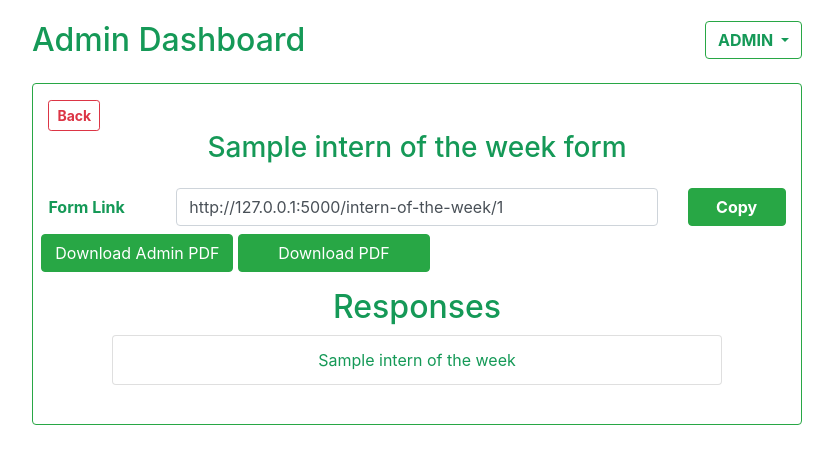
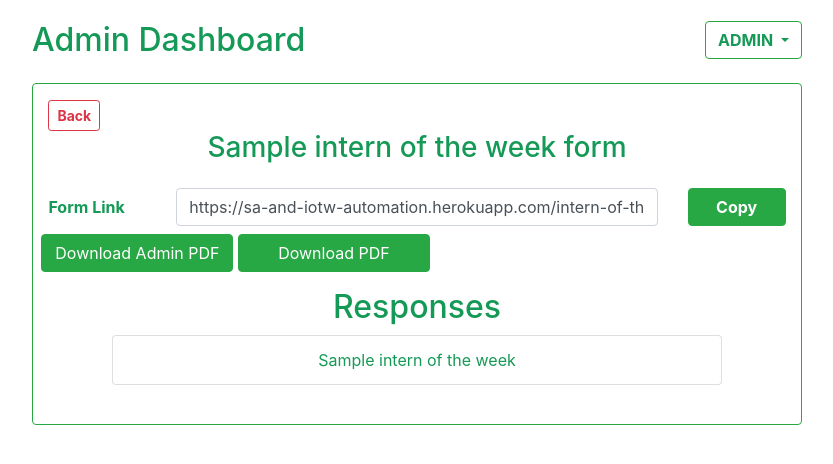
Before and after one commit to Sameena-Fathima/form-automation, a Flask app: page /intern-of-the-week-form-details/1 in a window 1280 px wide. Shown: the part 195-659 px from the top of the page, without its empty margins (223-1056 px from the left). Run offline with Flask 2, Linux system fonts and the light colour scheme; the visitor is signed in with stand-in values (Sample User, id 1); a database or web service that is not in the repository returns one stand-in record (values such as "Sample title"); parts of the project's set-up code (start-up, migrations or seed data) failed here and were passed over; some libraries are stand-ins or nearby versions.

Commit message:
deployed

```diff
--- a/templates/form-2-details.html
+++ b/templates/form-2-details.html
@@ -39,7 +39,7 @@
               <div class="form-group row" id="invite">
                 <label for="url" class="col-sm-2 col-form-label mb-2 bold">Form Link</label>
                 <div class="col-sm-8">
-                  <input type="text" class="form-control mb-2" id="url" value="http://127.0.0.1:5000/intern-of-the-week/{{form['form_id']}}">
+                  <input type="text" class="form-control mb-2" id="url" value="https://sa-and-iotw-automation.herokuapp.com/intern-of-the-week/{{form['form_id']}}">
                 </div>
                 <div class="col-sm-2"><button class="btn btn-success btn-block mb-2 bold" id="copy-button" onclick="copy()">Copy</button></div>
               <div class="ml-2">
```
